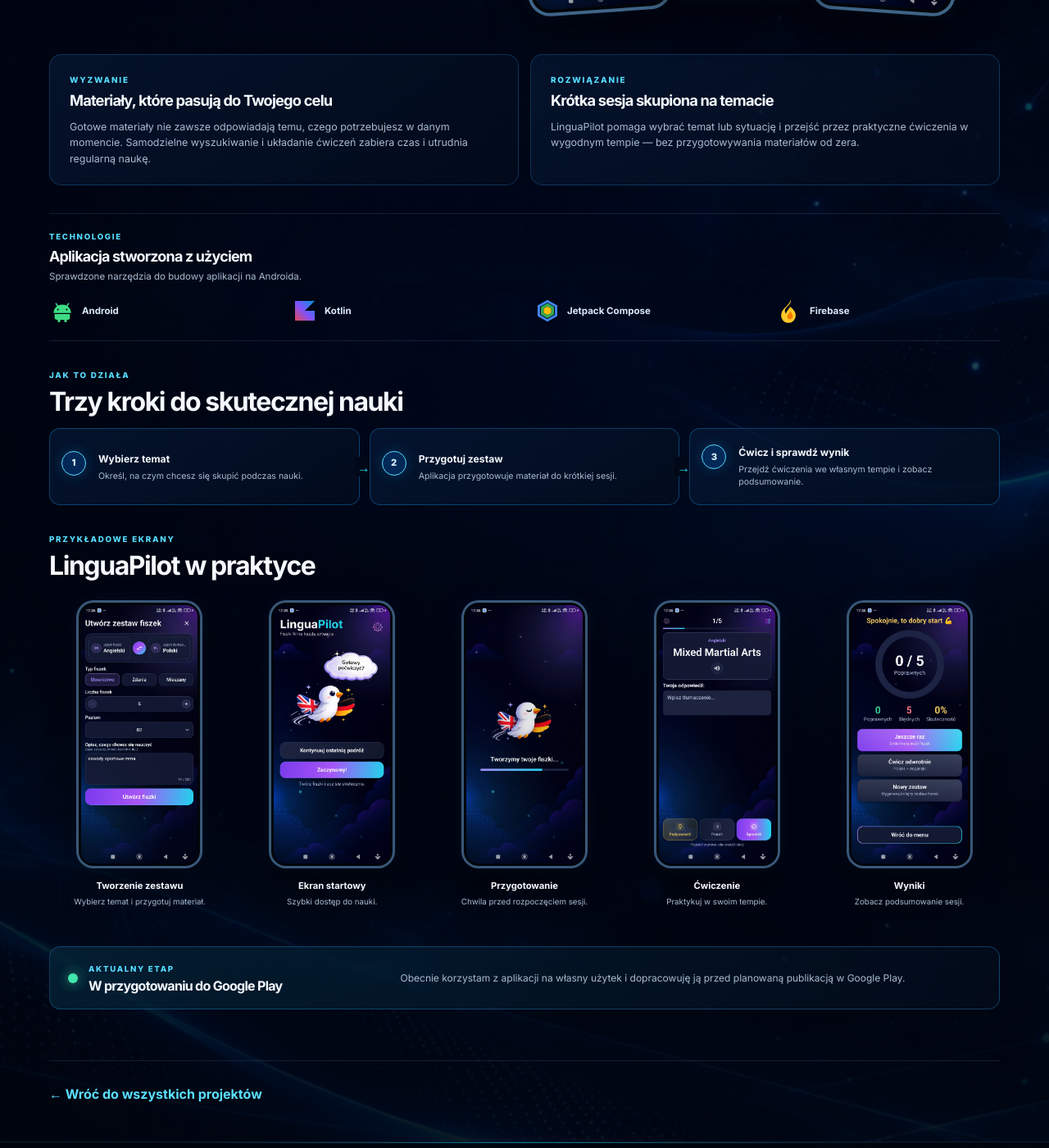
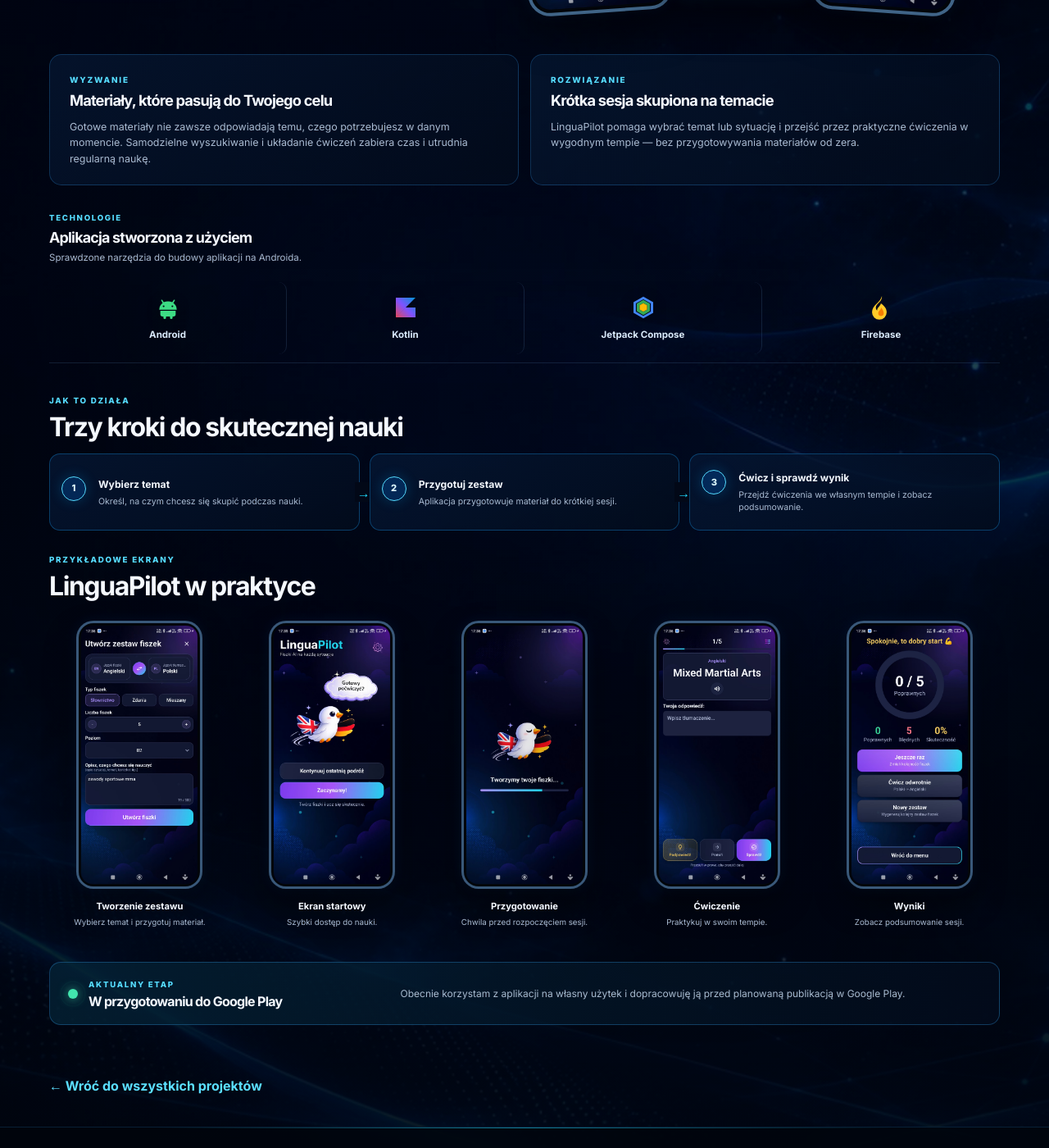
Before and after one commit to wiktor-furmanczyk/wiktor-furmanczyk.github.io, a Jekyll site: the page built from projects/lingua-pilot/index.md, in a window 1280 px wide and 1400 px high, scrolled down 482 px. Shown: the whole window at 82% size. Built offline with Jekyll 4.4.1, drawn with Linux system fonts in a browser that asks for light colours.

Commit message:
simplify LinguaPilot technology section

```diff
--- a/assets/css/style.scss
+++ b/assets/css/style.scss
@@ -209,7 +209,7 @@ h3 { margin: 0; font-size: 1.06rem; letter-spacing: -0.025em; }
 .lingua-project .phones-showcase { gap: 8px; margin: 24px auto 0; padding-block: 24px 8px; }
 .lingua-project .phone { max-width: 176px; border-color: rgba(88,138,184,.72); box-shadow: 0 22px 45px rgba(0,0,0,.5), 0 0 18px rgba(0,151,255,.1); transition: transform .42s cubic-bezier(.2,.7,.2,1), translate .42s cubic-bezier(.2,.7,.2,1), scale .42s cubic-bezier(.2,.7,.2,1), border-color .42s ease, box-shadow .42s ease; }
 .lingua-project .phone-center { transform: translateY(-16px); }
-.lingua-content { display: grid; min-width: 0; gap: 34px; padding-bottom: 62px; }
+.lingua-content { display: grid; min-width: 0; gap: 28px; padding-bottom: 48px; }
 .lingua-content > * { min-width: 0; }
 .lingua-project .problem-grid { gap: 14px; }
 .lingua-project .content-panel { height: 100%; padding: 22px 24px; background: linear-gradient(145deg, rgba(5,22,48,.82), rgba(2,11,27,.88)); border-color: rgba(49,148,224,.28); border-radius: 15px; }
@@ -235,12 +235,14 @@ h3 { margin: 0; font-size: 1.06rem; letter-spacing: -0.025em; }
 .lingua-gallery-grid figcaption strong { font-size: .7rem; transition: color .25s ease; }
 .lingua-gallery-grid figcaption small { color: var(--muted); font-size: .61rem; line-height: 1.4; }
 .lingua-gallery-grid:focus-visible { outline: 3px solid #8bebff; outline-offset: 4px; border-radius: 8px; }
-.lingua-tech-section { display: grid; grid-template-columns: minmax(0, 1fr); gap: 16px; padding-block: 20px; border-block: 1px solid var(--border-soft); }
+.lingua-tech-section { display: grid; grid-template-columns: minmax(0, 1fr); gap: 14px; padding-block: 4px 10px; }
 .lingua-tech-heading .section-kicker { margin-bottom: 6px; font-size: .6rem; }
 .lingua-tech-heading h2 { margin: 0; font-size: 1.12rem; }
 .lingua-tech-heading > p:last-child { margin: 6px 0 0; color: var(--muted); font-size: .72rem; }
-.lingua-tech-list { display: grid; grid-template-columns: repeat(4, minmax(0, 1fr)); align-items: center; gap: 16px 24px; margin: 0; padding: 0; list-style: none; }
-.lingua-tech-list li { display: inline-flex; align-items: center; gap: 8px; color: #d9e9fa; font-size: .72rem; font-weight: 700; white-space: nowrap; }
+.lingua-tech-list { display: grid; grid-template-columns: repeat(4, minmax(0, 1fr)); align-items: stretch; margin: 0; padding: 6px 0 10px; list-style: none; border-bottom: 1px solid var(--border-soft); }
+.lingua-tech-list li { display: grid; min-height: 88px; place-items: center; align-content: center; gap: 8px; padding: 10px 8px; color: #d9e9fa; border-right: 1px solid var(--border-soft); border-radius: 10px; font-size: .72rem; font-weight: 700; text-align: center; white-space: nowrap; transition: color .2s ease, background .2s ease; }
+.lingua-tech-list li:last-child { border-right: 0; }
+.lingua-tech-list li:hover { color: #fff; background: linear-gradient(180deg, rgba(12,63,111,.14), transparent); }
 .lingua-tech-list svg { width: 32px; height: 32px; flex: 0 0 32px; fill: currentColor; filter: drop-shadow(0 3px 8px rgba(0,0,0,.28)); }
 .lingua-tech-list li:first-child svg { color: #3ddc84; }
 .lingua-status-bar { display: grid; width: 100%; min-width: 0; grid-template-columns: minmax(0, .7fr) minmax(0, 1.3fr); align-items: center; gap: 24px; padding: 19px 22px; background: linear-gradient(110deg, rgba(4,35,54,.78), rgba(3,13,30,.68)); border: 1px solid rgba(48,151,222,.34); border-radius: 14px; }
@@ -251,7 +253,7 @@ h3 { margin: 0; font-size: 1.06rem; letter-spacing: -0.025em; }
 .lingua-status-indicator::after { position: absolute; inset: -5px; content: ""; border: 1px solid rgba(66,229,174,.42); border-radius: 50%; animation: lingua-status-pulse 2.4s ease-out infinite; }
 @keyframes lingua-status-pulse { 0% { opacity: .75; transform: scale(.7); } 100% { opacity: 0; transform: scale(1.55); } }
 .lingua-status-bar > p { min-width: 0; max-width: 760px; margin: 0; color: #a9bbd0; font-size: .75rem; line-height: 1.55; overflow-wrap: anywhere; }
-.lingua-project .project-footer-link { margin-bottom: 36px; padding-top: 18px; }
+.lingua-project .project-footer-link { margin-bottom: 28px; padding-top: 4px; border-top: 0; }
 
 @media (hover: hover) and (prefers-reduced-motion: no-preference) {
   .lingua-project .phone:hover { z-index: 3; translate: 0 -3px; scale: 1.012; border-color: rgba(104,178,226,.88); box-shadow: 0 25px 42px rgba(0,0,0,.48), 0 0 20px rgba(0,151,255,.14); }
@@ -272,7 +274,7 @@ h3 { margin: 0; font-size: 1.06rem; letter-spacing: -0.025em; }
   .lingua-project .phone { max-width: 142px; padding: 3px; border-width: 3px; border-radius: 21px; }
   .lingua-project .phone img { border-radius: 15px; }
   .lingua-project .phone-center { transform: translateY(-8px); }
-  .lingua-content { gap: 24px; padding-bottom: 34px; }
+  .lingua-content { gap: 20px; padding-bottom: 26px; }
   .lingua-project .content-panel { padding: 20px; }
   .lingua-project .content-panel h2 { font-size: 1.08rem; }
   .lingua-project .content-panel p:last-child { font-size: .82rem; }
@@ -282,12 +284,15 @@ h3 { margin: 0; font-size: 1.06rem; letter-spacing: -0.025em; }
   .lingua-gallery-grid { grid-auto-columns: minmax(138px, 43vw); grid-auto-flow: column; grid-template-columns: none; gap: 12px; overflow-x: auto; padding: 4px 4px 14px; scroll-padding-inline: 4px; scroll-snap-type: x mandatory; overscroll-behavior-x: contain; scrollbar-width: thin; }
   .lingua-gallery-grid figure { scroll-snap-align: center; }
   .lingua-gallery-grid .screen-frame { width: min(100%, 144px); }
-  .lingua-tech-section { grid-template-columns: 1fr; gap: 16px; padding-block: 18px; }
-  .lingua-tech-list { grid-template-columns: repeat(2, minmax(0, 1fr)); gap: 14px 20px; }
+  .lingua-tech-section { grid-template-columns: 1fr; gap: 12px; padding-block: 2px 8px; }
+  .lingua-tech-list { grid-template-columns: repeat(2, minmax(0, 1fr)); }
+  .lingua-tech-list li:nth-child(2) { border-right: 0; }
+  .lingua-tech-list li:nth-child(-n+2) { border-bottom: 1px solid var(--border-soft); }
   .lingua-status-bar { grid-template-columns: minmax(0, 1fr); gap: 9px; padding: 16px; }
-  .lingua-project .project-footer-link { margin-bottom: 30px; padding-top: 14px; }
+  .lingua-project .project-footer-link { margin-bottom: 22px; padding-top: 0; }
 }
 @media (max-width: 480px) {
+  .lingua-tech-list svg { width: 28px; height: 28px; flex-basis: 28px; }
   .lingua-project .product-copy h1 { font-size: clamp(2.15rem, 10.2vw, 3.05rem); white-space: nowrap; }
   .lingua-project .product-lead { margin-top: 10px; font-size: 1.04rem; }
   .lingua-project .product-description { font-size: .88rem; line-height: 1.58; }
```
